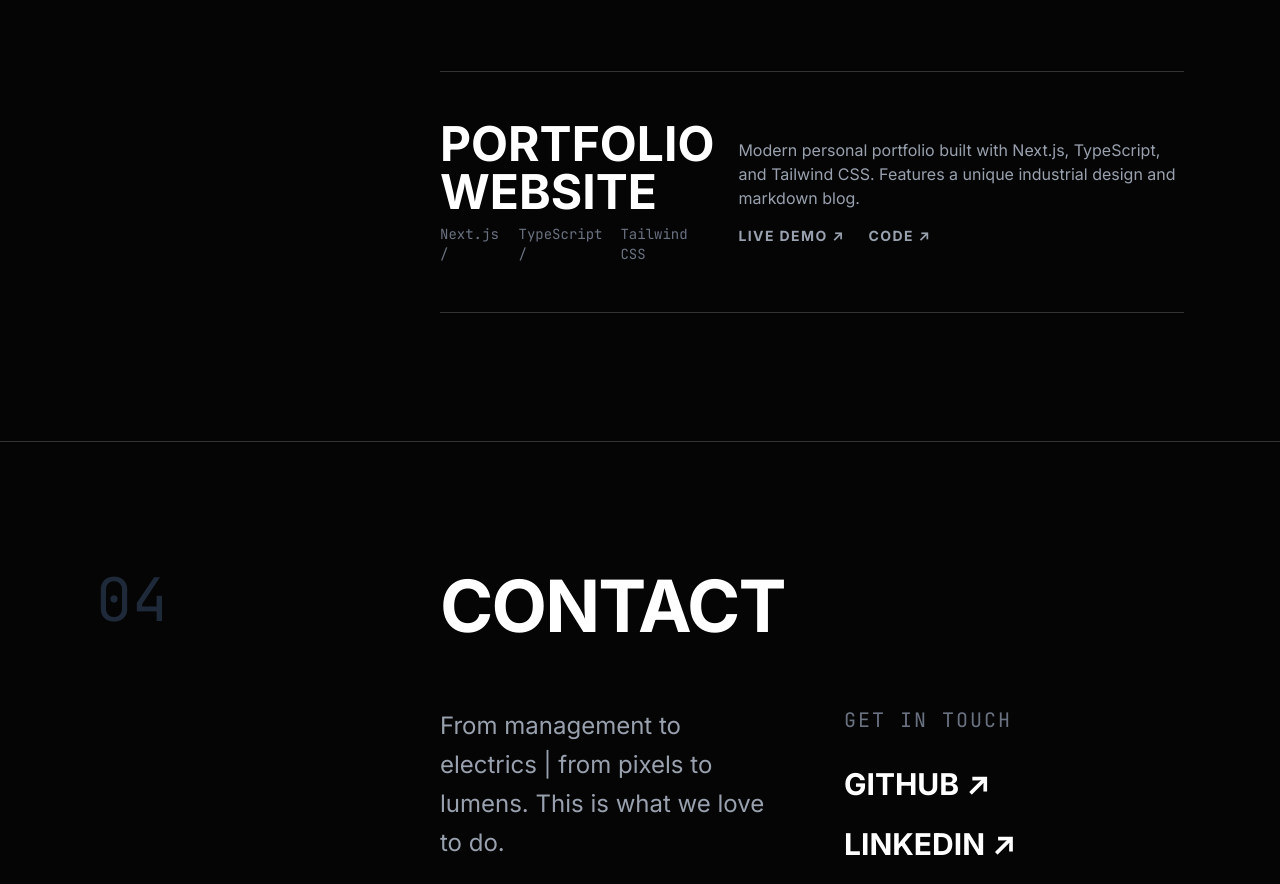
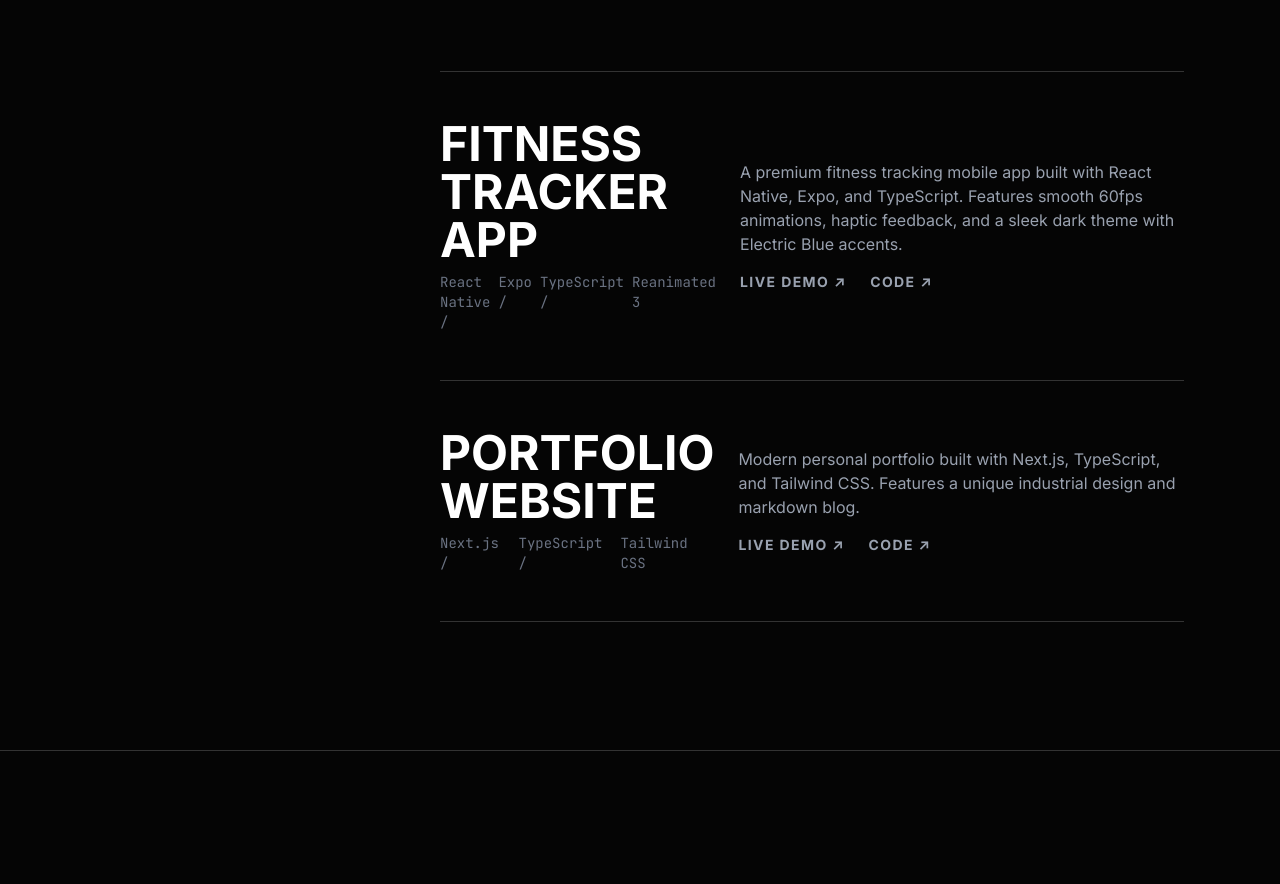
Before and after one commit to hamz1188/my-portfolio, a Next.js app: page / in a window 1280 px wide. Shown: the part 2683-3567 px from the top of the page. Built offline with nearby package versions, Linux system fonts and the light colour scheme.

Commit message:
feat: add Fitness Tracker App to portfolio projects

```diff
--- a/app/data/portfolio.ts
+++ b/app/data/portfolio.ts
@@ -48,6 +48,20 @@ export const portfolioData = {
   ] as Skill[],
   projects: [
     {
+      title: 'Fitness Tracker App',
+      description: 'A premium fitness tracking mobile app built with React Native, Expo, and TypeScript. Features smooth 60fps animations, haptic feedback, and a sleek dark theme with Electric Blue accents.',
+      tags: ['React Native', 'Expo', 'TypeScript', 'Reanimated 3'],
+      color: 'from-cyan-400 to-blue-600',
+      highlights: [
+        'Animated Circular Progress Ring with spring physics',
+        'Custom Bottom Tab Navigator with blur effects',
+        'Workout data management with AsyncStorage',
+        'Built with Claude Code & Cursor IDE',
+      ],
+      demoLink: 'https://dist-ruby-eta.vercel.app/',
+      codeLink: 'https://github.com/hamz1188/hamz-fitness-tracker-app',
+    },
+    {
       title: 'Portfolio Website',
       description: 'Modern personal portfolio built with Next.js, TypeScript, and Tailwind CSS. Features a unique industrial design and markdown blog.',
       tags: ['Next.js', 'TypeScript', 'Tailwind CSS'],
```
